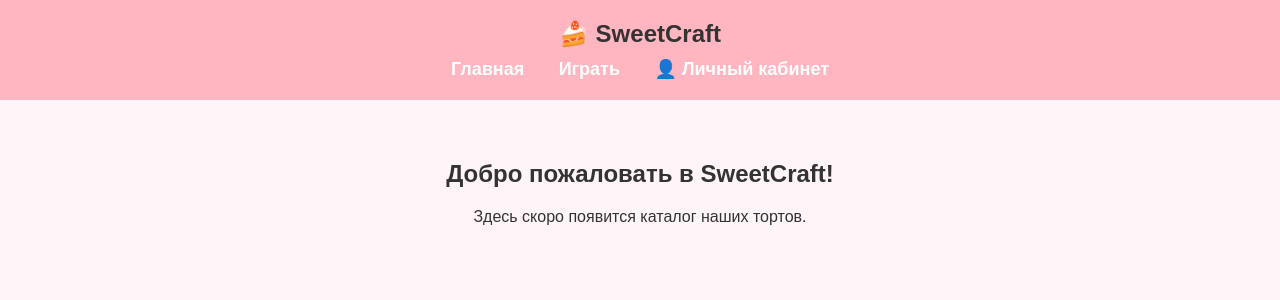
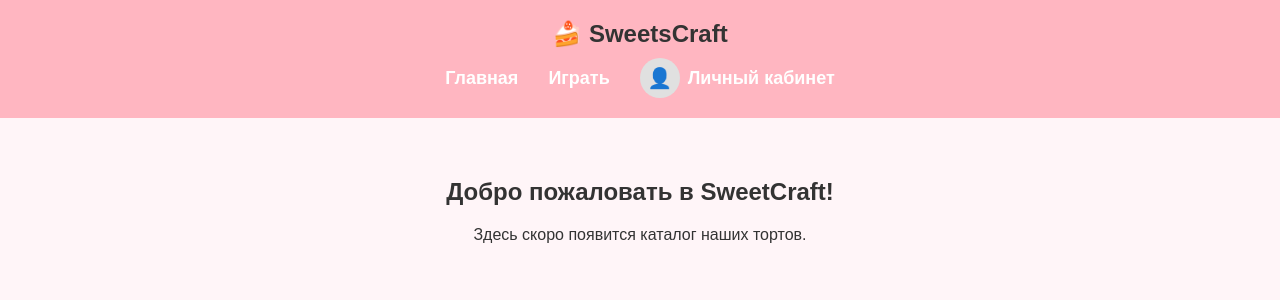
Before and after one commit to dergunovaai/SweetsCraft, a Django app: page / in a window 1280 px wide. Shown: the top 300 px of the page. Run offline with Django 5.2, Linux system fonts and the light colour scheme; the visitor is signed in with stand-in values (Sample User, id 1).

Commit message:
изменила размер аватарки

```diff
--- a/config/settings.py
+++ b/config/settings.py
@@ -104,9 +104,9 @@ AUTH_PASSWORD_VALIDATORS = [
 # Internationalization
 # https://docs.djangoproject.com/en/6.1/topics/i18n/
 
-LANGUAGE_CODE = 'en-us'
+LANGUAGE_CODE = 'ru'
 
-TIME_ZONE = 'UTC'
+TIME_ZONE = 'Europe/Riga'
 
 USE_I18N = True
 
@@ -116,7 +116,7 @@ USE_TZ = True
 # Static files (CSS, JavaScript, Images)
 # https://docs.djangoproject.com/en/6.1/howto/static-files/
 
-STATIC_URL = 'static/'
+STATIC_URL = '/static/'
 STATICFILES_DIRS = [BASE_DIR / 'static']
 
 
--- a/static/css/style.css
+++ b/static/css/style.css
@@ -21,14 +21,24 @@ header a {
 
 nav {
     margin-top: 10px;
+    display: flex;
+    justify-content: center;
+    align-items: center;
+    gap: 30px;
 }
 
 nav a {
-    margin: 0 15px;
     text-decoration: none;
     color: #fff;
     font-size: 18px;
     font-weight: bold;
+    margin: 0;
+}
+
+.profile-link {
+    display: inline-flex;
+    align-items: center;
+    gap: 8px;
 }
 
 main {
@@ -62,3 +72,58 @@ footer {
     box-shadow: 0 4px 8px rgba(0,0,0,0.1);
     width: 200px;
 }
+
+.profile-avatar {
+    margin-bottom: 20px;
+    width: 120px !important;
+    height: 120px !important;
+    overflow: hidden;
+    border-radius: 50%;
+}
+
+.profile-avatar img {
+    display: block;
+    width: 120px !important;
+    height: 120px !important;
+    object-fit: cover;
+    border-radius: 50%;
+}
+
+.default-avatar {
+    width: 120px !important;
+    height: 120px !important;
+    border-radius: 50%;
+    background-color: #e0e0e0;
+    display: flex;
+    justify-content: center;
+    align-items: center;
+    font-size: 45px;
+}
+
+.profile-link {
+    display: inline-flex;
+    align-items: center;
+    gap: 8px;
+}
+
+.header-avatar {
+    width: 40px;
+    height: 40px;
+    border-radius: 50%;
+    overflow: hidden;
+    display: inline-flex;
+    align-items: center;
+    justify-content: center;
+    background-color: #e0e0e0;
+    flex-shrink: 0;
+}
+
+.header-avatar img {
+    width: 100%;
+    height: 100%;
+    object-fit: cover;
+}
+
+.avatar-placeholder {
+    font-size: 20px;
+}
--- a/templates/base.html
+++ b/templates/base.html
@@ -1,21 +1,22 @@
+
 {% load static %}
 <!DOCTYPE html>
 <html lang="ru">
 <head>
     <meta charset="UTF-8">
-    <title>SweetCraft - Магазин тортов</title>
+    <title>SweetsCraft - Магазин тортов</title>
     <link rel="stylesheet" href="{% static 'css/style.css' %}">
 </head>
 <body>
     <header>
-        <a href="{% url 'index' %}">🍰 SweetCraft</a>
+        <a href="{% url 'index' %}">🍰 SweetsCraft</a>
 
         <nav>
             <a href="{% url 'index' %}">Главная</a>
             <a href="{% url 'game' %}">Играть</a>
 
             {% if user.is_authenticated %}
-        <a href="{% url 'profile' %}">
+                <a href="{% url 'profile' %}" class="profile-link">
                     <span class="header-avatar">
                         {% if user.profile.avatar %}
                             <img src="{{ user.profile.avatar.url }}" alt="Аватар">
@@ -30,7 +31,6 @@
                 <a href="{% url 'register' %}">Регистрация</a>
             {% endif %}
         </nav>
-        </nav>
     </header>
 
     <main>
--- a/users/views.py
+++ b/users/views.py
@@ -3,6 +3,8 @@ from django.shortcuts import render, redirect
 from django.contrib.auth.forms import UserCreationForm
 from django.contrib.auth import login
 from django.contrib.auth import logout
+from .models import Profile
+from .forms import ProfileForm
 
 
 def register(request):
@@ -32,10 +34,6 @@ def user_login(request):
         form = AuthenticationForm()
 
     return render(request, 'users/login.html', {'form': form})
-
-
-from .models import Profile
-from .forms import ProfileForm
 
 
 def profile(request):
```
Also changed, not shown: users/forms.py (+7 -0 lines), users/templates/users/register.html (+40 -5 lines). Lines whose indentation alone changed are shown as unchanged.
